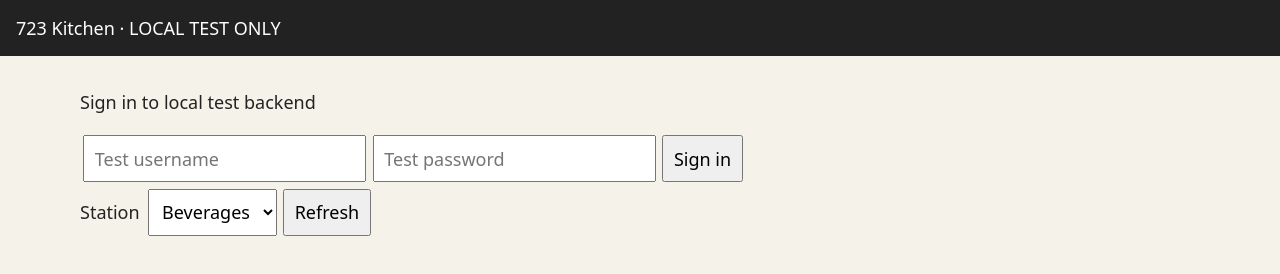
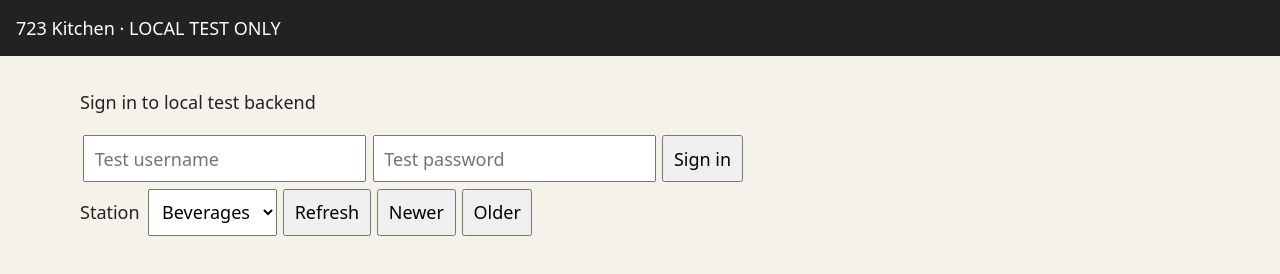
Before and after one commit to 723CafecitoSt/orders, a website: page test-preview/cloudflare/kitchen/live.html in a window 1280 px wide. Drawn offline with Linux system fonts and the light colour scheme.

Commit message:
Paginate local kitchen orders

```diff
--- a/test-preview/cloudflare/kitchen/live.html
+++ b/test-preview/cloudflare/kitchen/live.html
@@ -1,6 +1,6 @@
-<!doctype html><html lang="en"><head><meta charset="utf-8"><meta name="viewport" content="width=device-width,initial-scale=1"><title>723 Kitchen Local Test</title><style>body{font:18px system-ui;background:#f5f2e9;color:#222;margin:0}header{background:#222;color:white;padding:1rem}main{max-width:70rem;margin:auto;padding:1rem}button,input,select{font:inherit;padding:.6rem;margin:.2rem}article{background:white;padding:1rem;margin:1rem 0;border-radius:.5rem}small{color:#4c473c}</style></head><body><header>723 Kitchen · LOCAL TEST ONLY</header><main><p id="state">Sign in to local test backend</p><form id="login"><input id="user" placeholder="Test username" autocomplete="username" required><input id="pass" type="password" placeholder="Test password" autocomplete="current-password" required><button>Sign in</button></form><label>Station <select id="station"><option value="beverages">Beverages</option><option value="food">Food</option></select></label><button id="refresh">Refresh</button><section id="list"></section></main><script type="module">
+<!doctype html><html lang="en"><head><meta charset="utf-8"><meta name="viewport" content="width=device-width,initial-scale=1"><title>723 Kitchen Local Test</title><style>body{font:18px system-ui;background:#f5f2e9;color:#222;margin:0}header{background:#222;color:white;padding:1rem}main{max-width:70rem;margin:auto;padding:1rem}button,input,select{font:inherit;padding:.6rem;margin:.2rem}article{background:white;padding:1rem;margin:1rem 0;border-radius:.5rem}small{color:#4c473c}</style></head><body><header>723 Kitchen · LOCAL TEST ONLY</header><main><p id="state">Sign in to local test backend</p><form id="login"><input id="user" placeholder="Test username" autocomplete="username" required><input id="pass" type="password" placeholder="Test password" autocomplete="current-password" required><button>Sign in</button></form><label>Station <select id="station"><option value="beverages">Beverages</option><option value="food">Food</option></select></label><button id="refresh">Refresh</button><button id="newer">Newer</button><button id="older">Older</button><section id="list"></section></main><script type="module">
 import {createTestClient} from '../src/test-client.mjs';
-let client=createTestClient({enabled:true,baseUrl:'https://127.0.0.1:8797'}),signed=false,busy=false;const $=x=>document.getElementById(x),list=$('list');
-async function refresh(){if(!signed||busy)return;busy=true;try{let data=await client.kitchen($('station').value);list.replaceChildren();for(let item of data.items){let box=document.createElement('article'),title=document.createElement('strong'),details=document.createElement('p');title.textContent=`Order ${item.orderId} · ${item.quantity} × ${item.name} · ${item.status}`;details.textContent=[...item.modifiers,item.note?'Note: '+item.note:''].filter(Boolean).join(' · ');box.append(title,details);for(let status of ['preparing','ready']){let button=document.createElement('button');button.textContent=status;button.disabled=item.status==='ready'||item.status===status;button.onclick=async()=>{try{await client.kitchenStatus(item.orderId,item.lineIndex,item.version,status)}catch(e){$('state').textContent='Update failed; refreshing: '+e.message}await refresh()};box.append(button)}list.append(box)}$('state').textContent='Connected · updates every 5 seconds'}catch(e){$('state').textContent='Disconnected · retrying. '+e.message}finally{busy=false}}
-$('login').onsubmit=async e=>{e.preventDefault();try{await client.login($('user').value,$('pass').value);$('pass').value='';signed=true;await refresh()}catch(e){$('state').textContent='Sign in failed: '+e.message}};$('station').onchange=refresh;$('refresh').onclick=refresh;setInterval(refresh,5000);
+let client=createTestClient({enabled:true,baseUrl:'https://127.0.0.1:8797'}),signed=false,busy=false,cursor=null,nextCursor=null,previous=[];const $=x=>document.getElementById(x),list=$('list');
+async function refresh(){if(!signed||busy)return;busy=true;try{let data=await client.kitchen($('station').value,cursor);nextCursor=data.nextCursor;$('older').disabled=!nextCursor;$('newer').disabled=!previous.length;list.replaceChildren();for(let item of data.items){let box=document.createElement('article'),title=document.createElement('strong'),details=document.createElement('p');title.textContent=`Order ${item.orderId} · ${item.quantity} × ${item.name} · ${item.status}`;details.textContent=[...item.modifiers,item.note?'Note: '+item.note:''].filter(Boolean).join(' · ');box.append(title,details);for(let status of ['preparing','ready']){let button=document.createElement('button');button.textContent=status;button.disabled=item.status==='ready'||item.status===status;button.onclick=async()=>{try{await client.kitchenStatus(item.orderId,item.lineIndex,item.version,status)}catch(e){$('state').textContent='Update failed; refreshing: '+e.message}await refresh()};box.append(button)}list.append(box)}$('state').textContent='Connected · updates every 5 seconds'}catch(e){$('state').textContent='Disconnected · retrying. '+e.message}finally{busy=false}}
+$('login').onsubmit=async e=>{e.preventDefault();try{await client.login($('user').value,$('pass').value);$('pass').value='';signed=true;await refresh()}catch(e){$('state').textContent='Sign in failed: '+e.message}};$('station').onchange=()=>{cursor=null;previous=[];refresh()};$('refresh').onclick=refresh;$('older').onclick=()=>{if(nextCursor){previous.push(cursor);cursor=nextCursor;refresh()}};$('newer').onclick=()=>{if(previous.length){cursor=previous.pop();refresh()}};setInterval(refresh,5000);
 </script></body></html>
```
